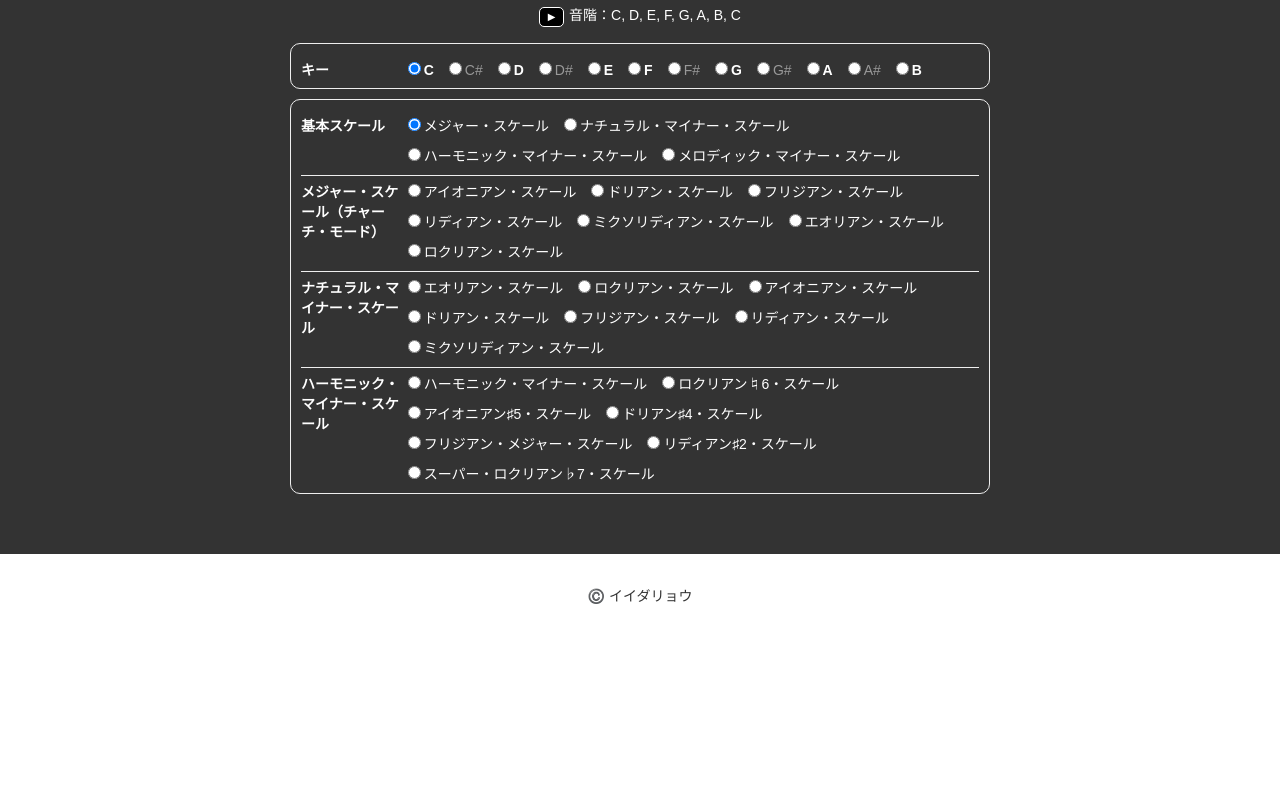
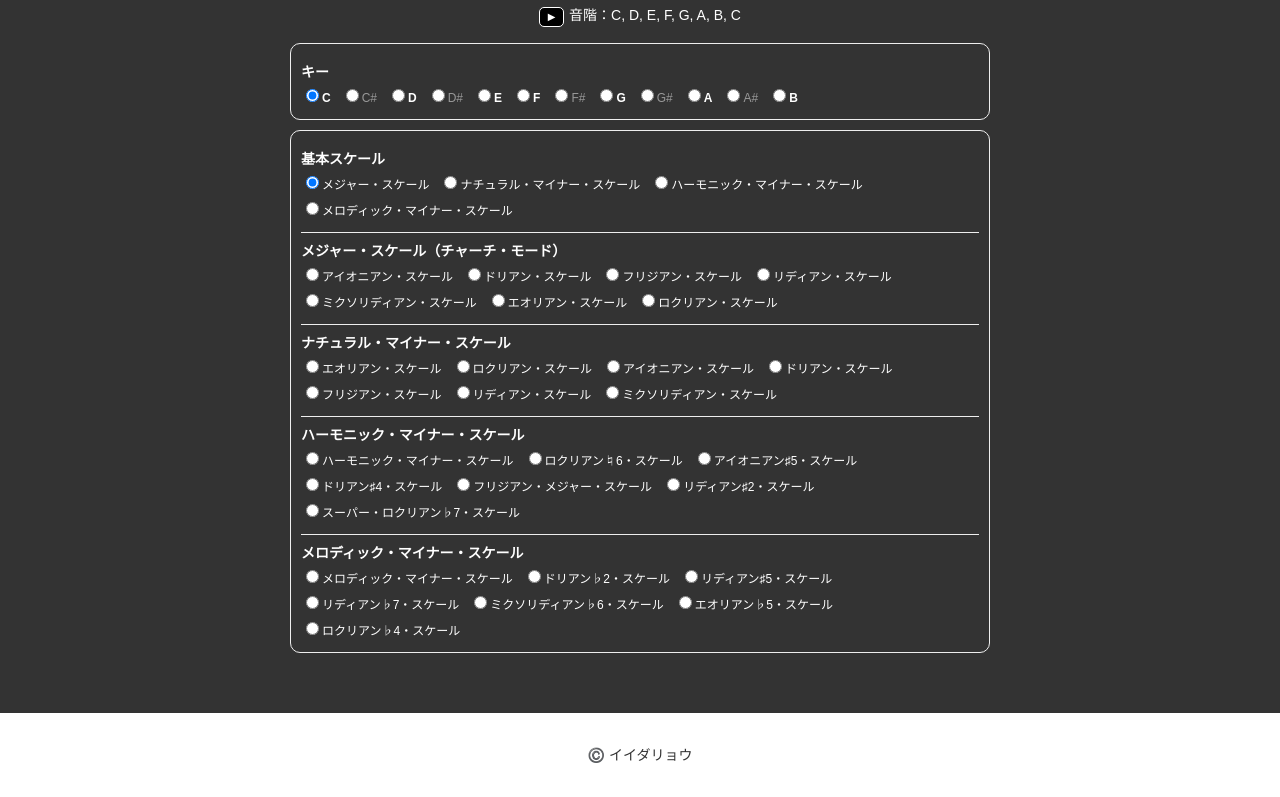
Before and after one commit to ryo-i/scale-player, a Next.js app: page / in a window 1280 px wide. Shown: the part 399-1196 px from the top of the page. Before the commit the page ends 1037 px from the top, so only its background shows below. Built offline with nearby package versions, Linux system fonts and the light colour scheme.

Commit message:
メロディック・マイナー・スケール追加、スタイル調整 #3

```diff
--- a/components/Inner.tsx
+++ b/components/Inner.tsx
@@ -99,22 +99,21 @@ const CoadPlayer = styled.div`
     padding: 10px 10px 0;
     text-align: left;
     dl {
-      padding: 5px 0 0;
-      display: flex;
+      padding: 7px 0 7px;
       margin: 0;
       &:not(:last-child) {
         border-bottom: 1px solid #eee;
       }
       dt {
         font-weight: bold;
-        width: 15%;
+        margin: 0 0 5px;
       }
       dd {
         margin: 0;
         display: inline-block;
-        width: 85%;
+        font-size: 12px;
         label {
-          margin: 0 10px 10px 0;
+          margin: 0 10px 7px 0;
           display: inline-block;
           &:hover {
             opacity: 0.8;
@@ -407,6 +406,15 @@ function Inner() {
                 )}
               </dd>
             </dl>
+            <dl id="melodic_minor_scale">
+              <dt>メロディック・マイナー・スケール</dt>
+              <dd>
+                {inner.scaleTypeButtons.melodicMinorScale.map((val: scaleTypeButtons) =>
+                  <label key={val.scaleName}><input key={val.scaleName} type="radio" name="scale_type" value={val.scaleValue}  data-scale-name={val.scaleName} onChange={scaleTypeSelect}
+                  defaultChecked={val.defaultChecked || null} />{val.scaleName}</label>
+                )}
+              </dd>
+            </dl>
           </div>
         </div>
       </CoadPlayer>
--- a/data/data.json
+++ b/data/data.json
@@ -110,12 +110,36 @@
             "scaleKeys": [1, 2, 5, 6, 8, 9, 11, 13]
           },
           {
-            "scaleValue": "lydian_n2_scale",
+            "scaleValue": "lydian_s2_scale",
             "scaleKeys": [1, 4, 5, 7, 8, 10, 12, 13]
           },
           {
             "scaleValue": "super_locrian_f7_scale",
             "scaleKeys": [1, 2, 4, 5, 7, 9, 10, 13]
+          },
+          {
+            "scaleValue": "dorian_f2_scale",
+            "scaleKeys": [1, 2, 4, 6, 8, 10, 11, 13]
+          },
+          {
+            "scaleValue": "lydian_s5_scale",
+            "scaleKeys": [1, 3, 5, 7, 9, 10, 12, 13]
+          },
+          {
+            "scaleValue": "lydian_f7_scale",
+            "scaleKeys": [1, 3, 5, 7, 8, 10, 11, 13]
+          },
+          {
+            "scaleValue": "mixolydian_f6_scale",
+            "scaleKeys": [1, 3, 5, 6, 8, 9, 11, 13]
+          },
+          {
+            "scaleValue": "aeolian_f5_scale",
+            "scaleKeys": [1, 3, 4, 6, 7, 9, 11, 13]
+          },
+          {
+            "scaleValue": "locrian_f4_scale",
+            "scaleKeys": [1, 2, 4, 5, 7, 9, 11, 13]
           }
       ],
       "keyTypeButtons": [
@@ -234,12 +258,42 @@
             "scaleName": "フリジアン・メジャー・スケール"
           },
           {
-            "scaleValue": "lydian_n2_scale",
+            "scaleValue": "lydian_s2_scale",
             "scaleName": "リディアン♯2・スケール"
           },
           {
             "scaleValue": "super_locrian_f7_scale",
             "scaleName": "スーパー・ロクリアン♭7・スケール"
+          }
+        ],
+        "melodicMinorScale": [
+          {
+            "scaleValue": "melodic_minor_scale",
+            "scaleName": "メロディック・マイナー・スケール"
+          },
+          {
+            "scaleValue": "dorian_f2_scale",
+            "scaleName": "ドリアン♭2・スケール"
+          },
+          {
+            "scaleValue": "lydian_s5_scale",
+            "scaleName": "リディアン♯5・スケール"
+          },
+          {
+            "scaleValue": "lydian_f7_scale",
+            "scaleName": "リディアン♭7・スケール"
+          },
+          {
+            "scaleValue": "mixolydian_f6_scale",
+            "scaleName": "ミクソリディアン♭6・スケール"
+          },
+          {
+            "scaleValue": "aeolian_f5_scale",
+            "scaleName": "エオリアン♭5・スケール"
+          },
+          {
+            "scaleValue": "locrian_f4_scale",
+            "scaleName": "ロクリアン♭4・スケール"
           }
         ]
       }
```
Also changed, not shown: 1 other file (tests, documents, lock files or other folders).
